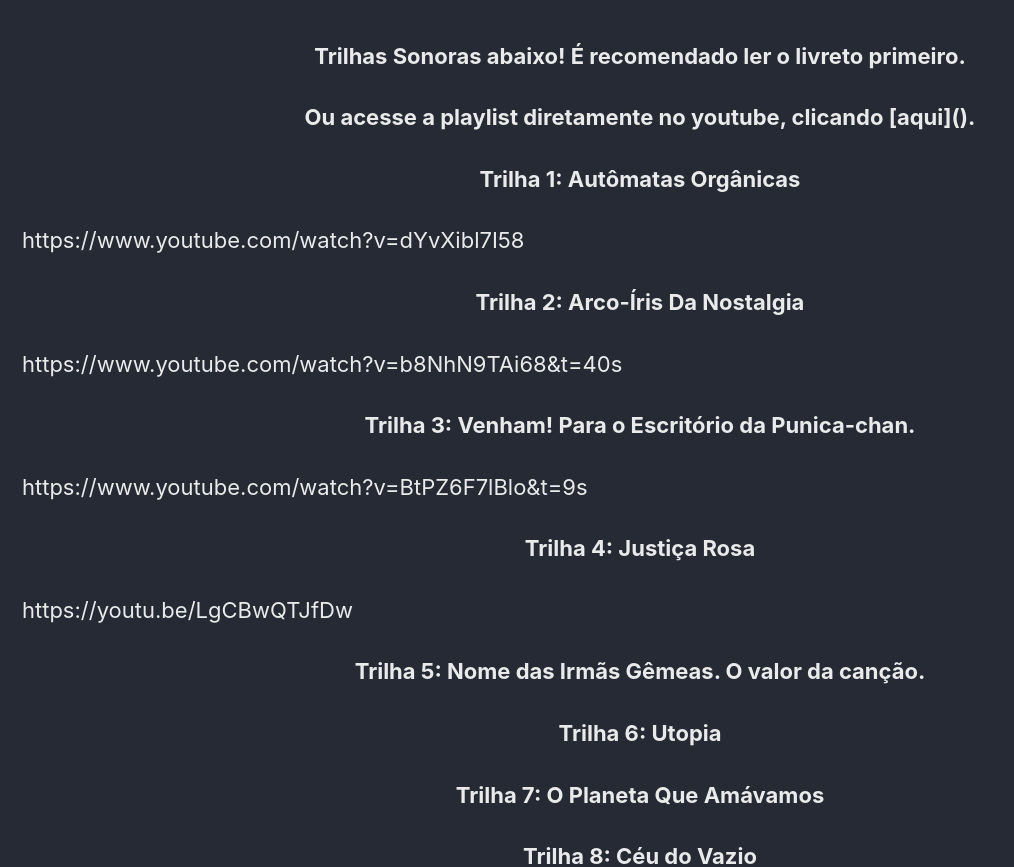
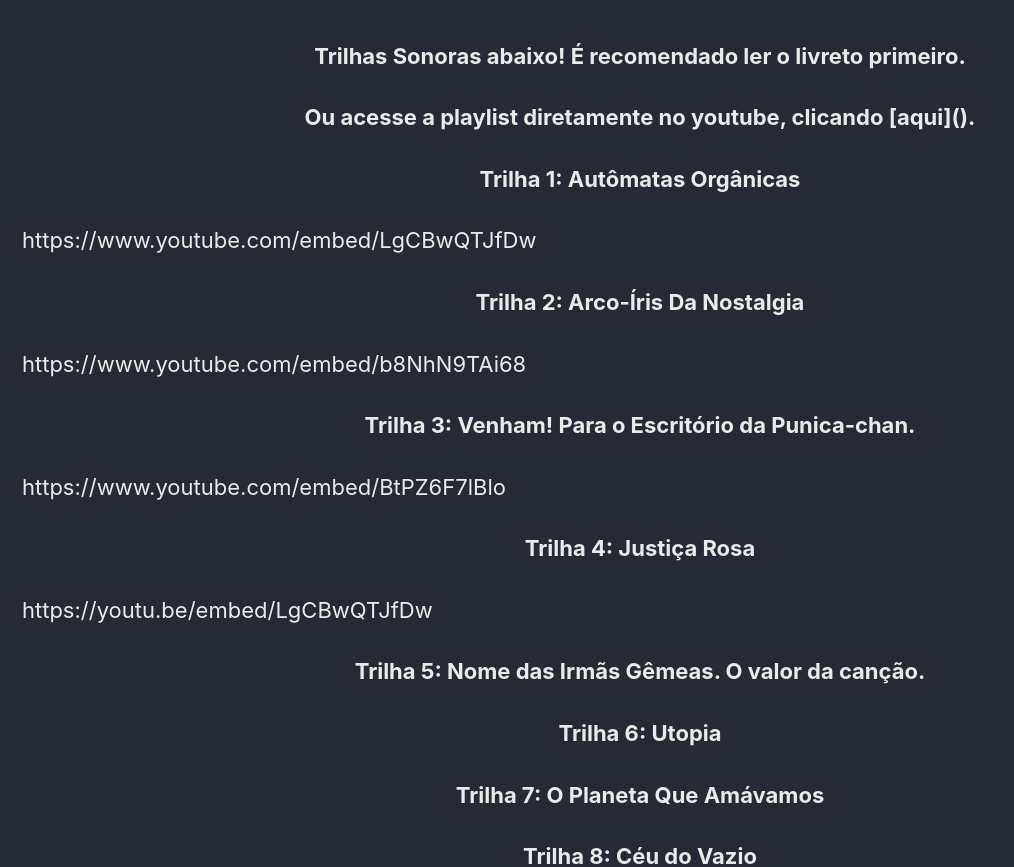
Before and after one commit to JesterThirty4/JesterThirty4.github.io, a Jekyll site: the page built from _pages/haworthia-livreto-e-trilhas.md, in a window 1280 px wide and 900 px high, scrolled down 483 px, cut to the strip 33-900 px from the top of the window. Shown: the whole strip, without its empty margins (0-1014 px from the left). Built offline with Jekyll 4.4.1, drawn with Linux system fonts in a browser that asks for light colours; cached includes are drawn as plain includes; some of the changed lines change nothing that is shown.

Commit message:
Update haworthia-livreto-e-trilhas.md

```diff
--- a/_pages/haworthia-livreto-e-trilhas.md
+++ b/_pages/haworthia-livreto-e-trilhas.md
@@ -17,19 +17,19 @@
 
 <p align=center><b>Trilha 1: Autômatas Orgânicas</b></p>
 
-https://www.youtube.com/watch?v=dYvXibl7I58
+https://www.youtube.com/embed/LgCBwQTJfDw
 
 <p align=center><b>Trilha 2: Arco-Íris Da Nostalgia</b></p>
 
-https://www.youtube.com/watch?v=b8NhN9TAi68&t=40s
+https://www.youtube.com/embed/b8NhN9TAi68
 
 <p align=center><b>Trilha 3: Venham! Para o Escritório da Punica-chan.</b></p>
 
-https://www.youtube.com/watch?v=BtPZ6F7lBlo&t=9s
+https://www.youtube.com/embed/BtPZ6F7lBlo
 
 <p align=center><b>Trilha 4: Justiça Rosa</b></p>
 
-https://youtu.be/LgCBwQTJfDw
+https://youtu.be/embed/LgCBwQTJfDw
 
 <p align=center><b>Trilha 5: Nome das Irmãs Gêmeas. O valor da canção.</b></p>
 
```
